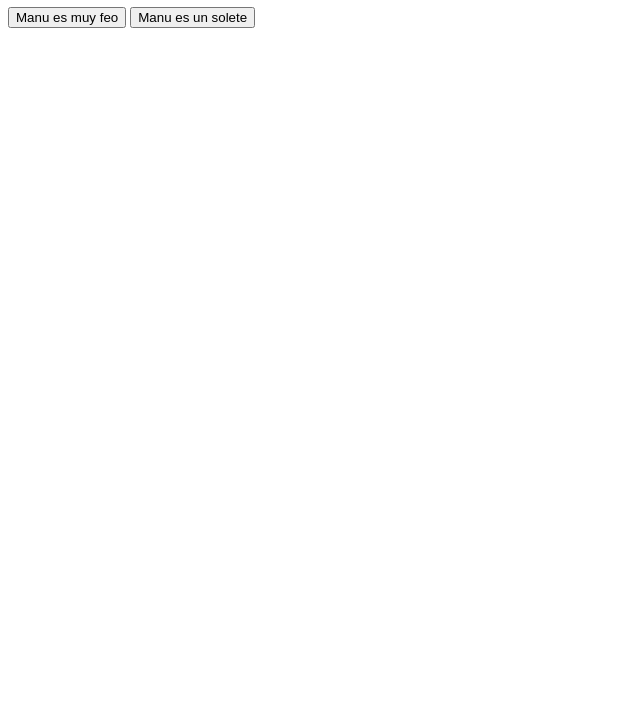
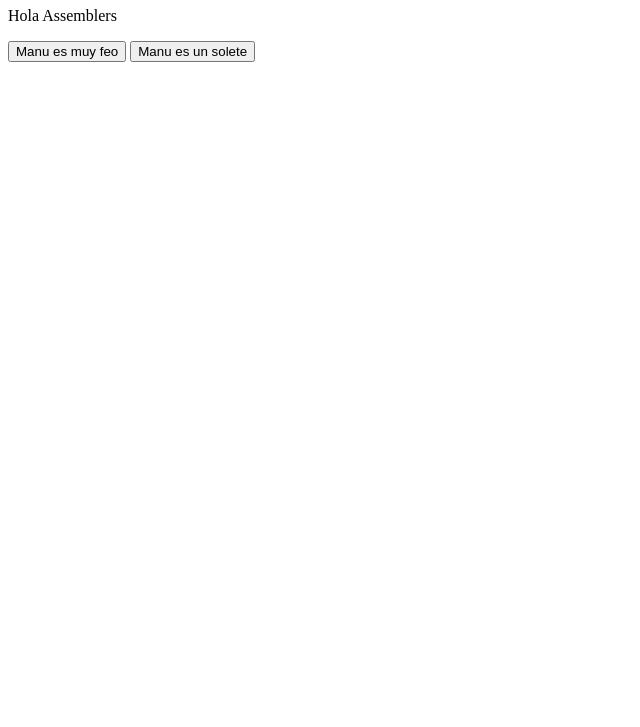
Before and after one commit to manuelsanchosanchez/git-test, a plain HTML site: page index.html in a window 1280 px wide. Shown: the part 73-800 px from the top of the page, without its empty margins (0-640 px from the left). Drawn offline with Linux system fonts and the light colour scheme.

Commit message:
Added first paragraph text

```diff
--- a/index.html
+++ b/index.html
@@ -17,9 +17,11 @@
 
 <body>
     <h1>Jose Majo</h1>
+    <p>Hola Assemblers</p>
 
     <button>Manu es muy feo</button>
     <button>Manu es un solete</button>
+
 </body>
 
 </html>
```
